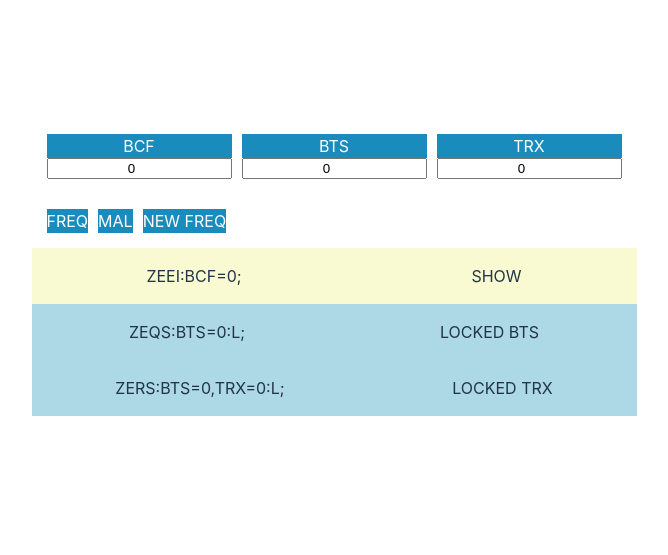
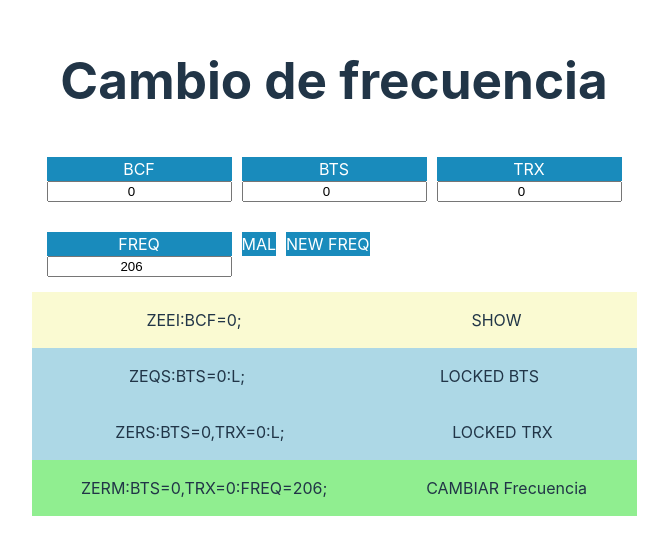
Before and after one commit to sami1793/cambio-frecuencia, a React (Vite) app: page / in a window 1280 px wide. Shown: the part 133-688 px from the top of the page, without its empty margins (306-974 px from the left). Built offline with nearby package versions, Linux system fonts and the light colour scheme.

Commit message:
Se crea estado para manejar input trx

```diff
--- a/src/App.jsx
+++ b/src/App.jsx
@@ -8,11 +8,13 @@ function App() {
   const [bcf, setBcf] = useState(0);
   const [bts, setBts] = useState(0);
   const [trx, setTrx] = useState(0);
+  const [freq, setFreq] = useState(206);
 
   return (
     <div className="App">
-      <InputsSection bcf={bcf} setBcf={setBcf} bts={bts} setBts={setBts} trx={trx} setTrx={setTrx} />
-      <ComandSection bcf={bcf} bts={bts} trx={trx} />
+      <h1>Cambio de frecuencia</h1>
+      <InputsSection bcf={bcf} setBcf={setBcf} bts={bts} setBts={setBts} trx={trx} setTrx={setTrx} freq={freq} setFreq={setFreq} />
+      <ComandSection bcf={bcf} bts={bts} trx={trx} freq={freq} />
     </div>
   )
 }
--- a/src/components/comandSection/ComandSection.jsx
+++ b/src/components/comandSection/ComandSection.jsx
@@ -1,11 +1,17 @@
 import { Comand } from "./comand/Comand"
 
-export const ComandSection = ({bcf,bts,trx}) => {
+export const ComandSection = ({bcf,bts,trx,freq}) => {
   return (
+    <>
     <div>
         <Comand comand={`ZEEI:BCF=${bcf};`} task='SHOW' color='yellow'/>
         <Comand comand={`ZEQS:BTS=${bts}:L;`} task='LOCKED BTS' color='blue'/>
         <Comand comand={`ZERS:BTS=${bts},TRX=${trx}:L;`} task='LOCKED TRX' color='blue'/>
     </div>
+    <div>
+        <Comand comand={`ZERM:BTS=${bts},TRX=${trx}:FREQ=${freq};`} task='CAMBIAR Frecuencia' color='green'/>
+    </div>
+    </>
+
   )
 }
--- a/src/components/comandSection/comand/Comand.css
+++ b/src/components/comandSection/comand/Comand.css
@@ -4,6 +4,9 @@
 .blue{
     background-color: lightblue;
 }
+.green{
+    background-color: lightgreen;
+}
 .comandContainer{
     display: flex;
     justify-content:space-around;
--- a/src/components/inputsSection/InputsSection.jsx
+++ b/src/components/inputsSection/InputsSection.jsx
@@ -2,7 +2,7 @@ import { Input } from '../input/Input'
 
 import './InputsSection.css'
 
-export const InputsSection = ({bcf,setBcf, bts, setBts, trx, setTrx}) => {
+export const InputsSection = ({bcf,setBcf, bts, setBts, trx, setTrx, freq, setFreq}) => {
     return (
         <div className='inputContainer'>
             <div className='inputsSection'>
@@ -11,7 +11,7 @@ export const InputsSection = ({bcf,setBcf, bts, setBts, trx, setTrx}) => {
                 <Input labelName='TRX'><input type="number" value={trx} onChange={(e)=>setTrx(e.target.value)} /></Input>
             </div>
             <div className='inputsSection'>
-                <Input labelName='FREQ' />
+                <Input labelName='FREQ'><input type="number" value={freq} onChange={(e)=>setFreq(e.target.value)} /></Input>
                 <Input labelName='MAL' />
                 <Input labelName='NEW FREQ' />
             </div>
```
